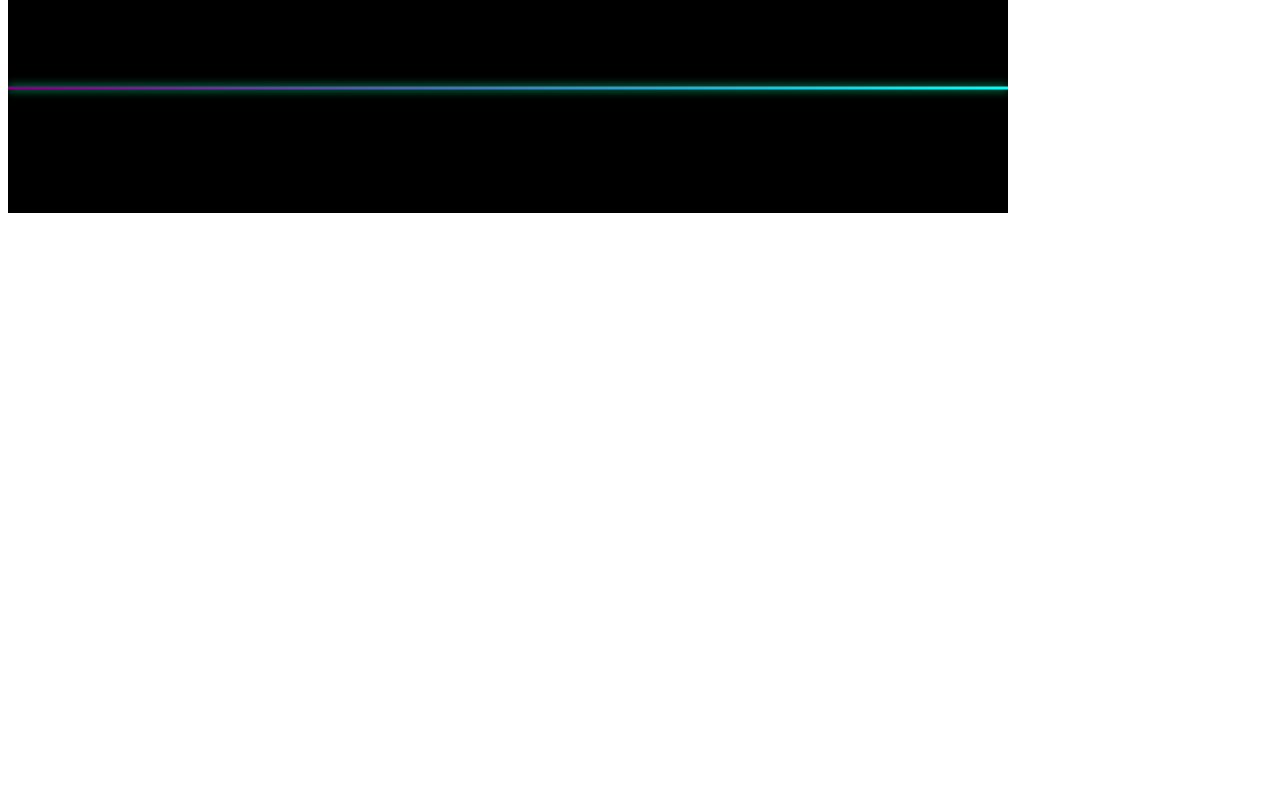
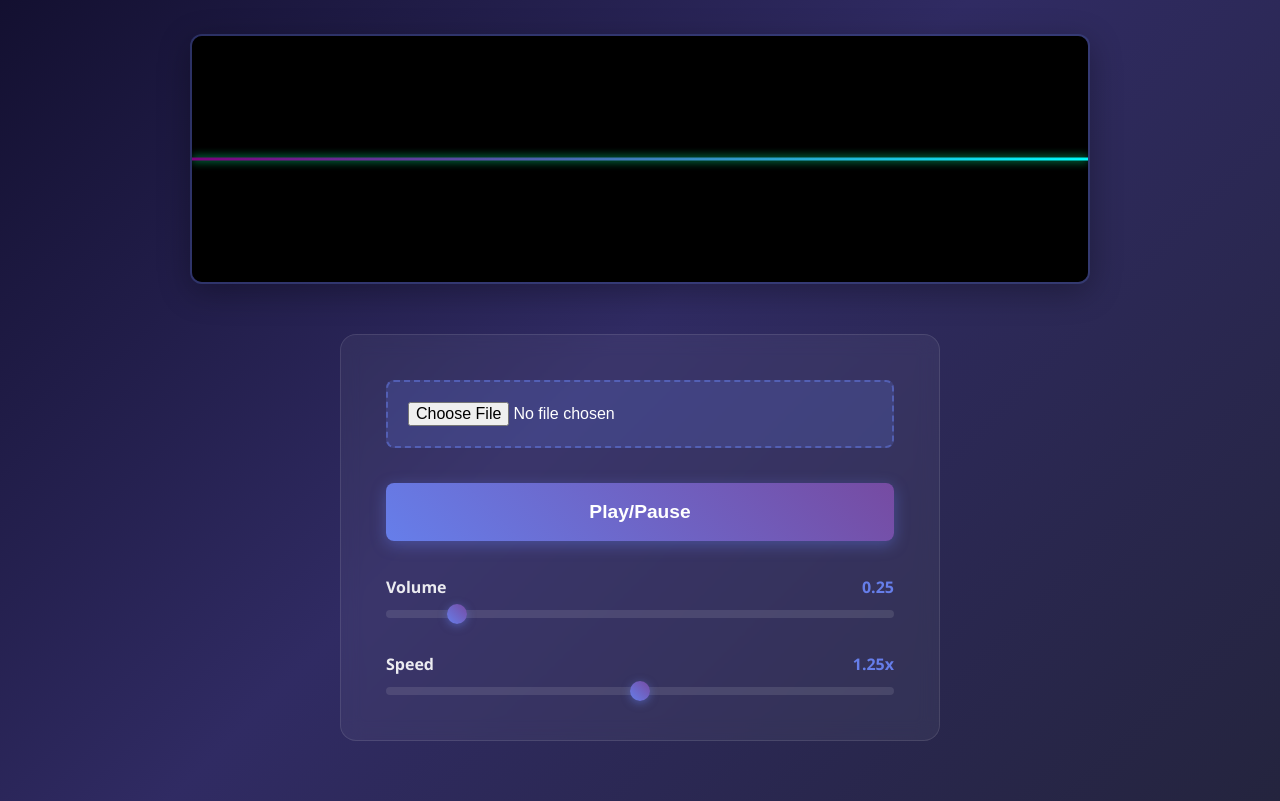
Before and after one commit to JustinLee9/audio-pitch-shifter, a plain HTML site: page index.html in a window 1280 px wide. Shown: the part 141-942 px from the top of the page. Before the commit the page ends 800 px from the top, so only its background shows below. Drawn offline with Linux system fonts and the light colour scheme.

Commit message:
Added UI design

```diff
--- a/app.js
+++ b/app.js
@@ -2,9 +2,10 @@ const audioContext = new AudioContext();
 const fileInput = document.getElementById("audioFile");
 const playButton = document.getElementById("playButton");
 const gainNode = audioContext.createGain();
+gainNode.gain.value = 0.25;
 const analyser = audioContext.createAnalyser();
 
-analyser.fftSize = 2048; // A power of 2, e.g., 32, 64, 128...2048
+analyser.fftSize = 2048;
 analyser.connect(gainNode);
 gainNode.connect(audioContext.destination);
 const bufferLength = analyser.frequencyBinCount;
@@ -44,19 +45,25 @@ playButton.addEventListener("click", () => {
         startTime = audioContext.currentTime;
         isPlaying = true;
     }
+});
 
+// Volume and speed controls
 const volumeControl = document.querySelector("#volume");
+const speedControl = document.querySelector("#speed");
+const volumeValue = document.querySelector("#volumeValue");
+const speedValue = document.querySelector("#speedValue");
+
 volumeControl.addEventListener("input", () => {
     gainNode.gain.value = volumeControl.value;
+    volumeValue.textContent = parseFloat(volumeControl.value).toFixed(2);
 });
 
-    const speedControl = document.querySelector("#speed");
 speedControl.addEventListener("input", () => {
     currentSpeed = speedControl.value;
     if (source && isPlaying) {
         source.playbackRate.value = currentSpeed;
     }
-    });
+    speedValue.textContent = parseFloat(speedControl.value).toFixed(2) + "x";
 });
 
 function draw() {
--- /dev/null
+++ b/index.css
@@ -0,0 +1,149 @@
+* {
+    margin: 0;
+    padding: 0;
+    box-sizing: border-box;
+}
+
+body {
+    background: linear-gradient(135deg, #0f0c29, #302b63, #24243e);
+    color: #fff;
+    font-family: "Segoe UI", Tahoma, Geneva, Verdana, sans-serif;
+    min-height: 100vh;
+    display: flex;
+    flex-direction: column;
+    align-items: center;
+    padding: 60px 20px;
+}
+
+h1 {
+    font-size: 3rem;
+    margin-bottom: 50px;
+    background: linear-gradient(45deg, #667eea, #764ba2);
+    -webkit-background-clip: text;
+    -webkit-text-fill-color: transparent;
+    background-clip: text;
+}
+
+canvas {
+    width: 100%;
+    max-width: 900px;
+    height: 250px;
+    background: rgba(0, 0, 0, 0.3);
+    border: 2px solid rgba(102, 126, 234, 0.3);
+    border-radius: 12px;
+    margin-bottom: 50px;
+    box-shadow: 0 8px 32px rgba(0, 0, 0, 0.3);
+}
+
+.controls {
+    display: flex;
+    flex-direction: column;
+    gap: 35px;
+    width: 100%;
+    max-width: 600px;
+    background: rgba(255, 255, 255, 0.05);
+    padding: 45px;
+    border-radius: 16px;
+    backdrop-filter: blur(10px);
+    border: 1px solid rgba(255, 255, 255, 0.1);
+}
+
+.file-input-wrapper {
+    position: relative;
+    width: 100%;
+}
+
+input[type="file"] {
+    width: 100%;
+    padding: 20px;
+    background: rgba(102, 126, 234, 0.2);
+    border: 2px dashed rgba(102, 126, 234, 0.5);
+    border-radius: 8px;
+    color: #fff;
+    cursor: pointer;
+    transition: all 0.3s ease;
+    font-size: 1rem;
+}
+
+input[type="file"]:hover {
+    background: rgba(102, 126, 234, 0.3);
+    border-color: rgba(102, 126, 234, 0.8);
+}
+
+button {
+    padding: 18px 40px;
+    background: linear-gradient(45deg, #667eea, #764ba2);
+    border: none;
+    border-radius: 8px;
+    color: white;
+    font-size: 1.2rem;
+    font-weight: 600;
+    cursor: pointer;
+    transition: all 0.3s ease;
+    box-shadow: 0 4px 15px rgba(102, 126, 234, 0.4);
+}
+
+button:hover {
+    transform: translateY(-2px);
+    box-shadow: 0 6px 20px rgba(102, 126, 234, 0.6);
+}
+
+button:active {
+    transform: translateY(0);
+}
+
+.slider-group {
+    display: flex;
+    flex-direction: column;
+    gap: 12px;
+}
+
+.slider-header {
+    display: flex;
+    justify-content: space-between;
+    align-items: center;
+}
+
+.slider-group label {
+    font-size: 1rem;
+    color: rgba(255, 255, 255, 0.9);
+    font-weight: 600;
+}
+
+.slider-value {
+    font-size: 1rem;
+    color: #667eea;
+    font-weight: 600;
+    min-width: 60px;
+    text-align: right;
+}
+
+input[type="range"] {
+    width: 100%;
+    height: 8px;
+    background: rgba(255, 255, 255, 0.1);
+    border-radius: 5px;
+    outline: none;
+    -webkit-appearance: none;
+}
+
+input[type="range"]::-webkit-slider-thumb {
+    -webkit-appearance: none;
+    appearance: none;
+    width: 20px;
+    height: 20px;
+    background: linear-gradient(45deg, #667eea, #764ba2);
+    cursor: pointer;
+    border-radius: 50%;
+    box-shadow: 0 2px 8px rgba(102, 126, 234, 0.5);
+}
+
+input[type="range"]::-moz-range-thumb {
+    width: 20px;
+    height: 20px;
+    background: linear-gradient(45deg, #667eea, #764ba2);
+    cursor: pointer;
+    border-radius: 50%;
+    border: none;
+    box-shadow: 0 2px 8px rgba(102, 126, 234, 0.5);
+}
--- a/index.html
+++ b/index.html
@@ -1,20 +1,37 @@
 <!DOCTYPE html>
 <html lang="en">
     <head>
-    <meta charset="UTF-8">
-    <meta name="viewport" content="width=device-width, initial-scale=1.0">
-    <title>Nightcore Generator</title>
+        <meta charset="UTF-8" />
+        <meta name="viewport" content="width=device-width, initial-scale=1.0" />
+        <title>Audio Pitch Shifter
+        </title>
+        <link rel="stylesheet" href="index.css" />
     </head>
     <body>
-    <h1>Nightcore Music</h1>
-    <input type="file" id="audioFile" accept="audio/*">
-    <audio src="audioFile"></audio>
+        <h1>Audio Pitch Shifter</h1>
+        <canvas></canvas>
+
+        <div class="controls">
+            <input type="file" id="audioFile" accept="audio/*" />
 
             <button id="playButton">Play/Pause</button>
-    <input type="range" id="volume" min="0" max="2" value="1.5" step="0.01" />
-    <input type="pbr" id="speed" min ="0.5" max="2" value="1.25" step="0.01">
 
-    <canvas></canvas>
+            <div class="slider-group">
+                <div class="slider-header">
+                    <label for="volume">Volume</label>
+                    <span class="slider-value" id="volumeValue">0.25</span>
+                </div>
+                <input type="range" id="volume" min="0" max="2" value="0.25" step="0.01" />
+            </div>
+
+            <div class="slider-group">
+                <div class="slider-header">
+                    <label for="speed">Speed</label>
+                    <span class="slider-value" id="speedValue">1.25x</span>
+                </div>
+                <input type="range" id="speed" min="0.5" max="2" value="1.25" step="0.01" />
+            </div>
+        </div>
 
         <script src="app.js"></script>
     </body>
```
Lines whose indentation alone changed are shown as unchanged.
